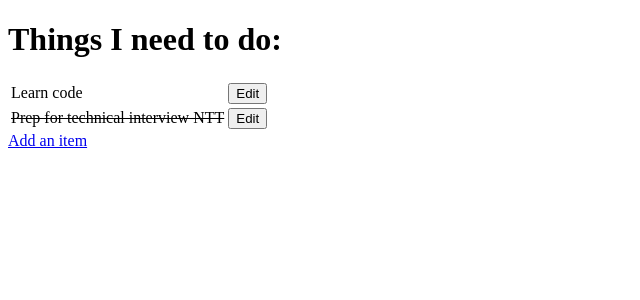
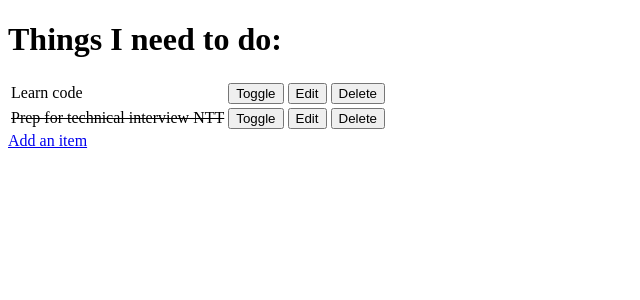
Before and after one commit to antoniog675/fullstackframework-hello-django, a Django app: page / in a window 1280 px wide. Shown: the top 300 px of the page, without its empty margins (0-640 px from the left). Run offline with Django 4.2, Linux system fonts and the light colour scheme; data comes from the database, SQL or seed files in the repository; both versions use the stored data as it was after the commit.

Commit message:
Users able to delete items now, as well as toggle when a task is completed

```diff
--- a/django_todo/urls.py
+++ b/django_todo/urls.py
@@ -15,11 +15,13 @@ Including another URLconf
 """
 from django.contrib import admin
 from django.urls import path
-from todo.views import get_todo_list, add_item, edit_item
+from todo import views
 
 urlpatterns = [
     path('admin/', admin.site.urls),
-    path('', get_todo_list, name='get_todo_list'),
-    path('add', add_item, name='add'),
-    path('edit/<item_id>', edit_item, name='edit'),
+    path('', views.get_todo_list, name='get_todo_list'),
+    path('add', views.add_item, name='add'),
+    path('edit/<item_id>', views.edit_item, name='edit'),
+    path('toggle/<item_id>', views.toggle_item, name='toggle'),
+    path('delete/<item_id>', views.delete_item, name='delete')
 ]
--- a/todo/templates/todo/todo_list.html
+++ b/todo/templates/todo/todo_list.html
@@ -18,8 +18,18 @@
                     <td>{{ item.name }}</td>
                 {% endif %}
                 <td>
+                    <a href="/toggle/{{ item.id }}">
+                        <button>Toggle</button>
+                    </a>
+                </td>
+                <td>
                     <a href="/edit/{{ item.id }}">
                         <button>Edit</button>
+                    </a>
+                </td>
+                <td>
+                    <a href="/delete/{{ item.id }}">
+                        <button>Delete</button>
                     </a>
                 </td>
             </tr>
--- a/todo/views.py
+++ b/todo/views.py
@@ -12,6 +12,7 @@ def get_todo_list(request):
         'items': items
     }
     return render(request, 'todo/todo_list.html', context)
+
 
 def add_item(request):
     if request.method == 'POST':
@@ -38,3 +39,16 @@ def edit_item(request, item_id):
         'form': form
     }
     return render(request, 'todo/edit_item.html', context)
+
+
+def toggle_item(request, item_id):
+    item = get_object_or_404(Item, id=item_id)
+    item.done = not item.done
+    item.save()
+    return redirect('get_todo_list')
+
+
+def delete_item(request, item_id):
+    item = get_object_or_404(Item, id=item_id)
+    item.delete()
+    return redirect('get_todo_list')
```
Also changed, not shown: db.sqlite3.
